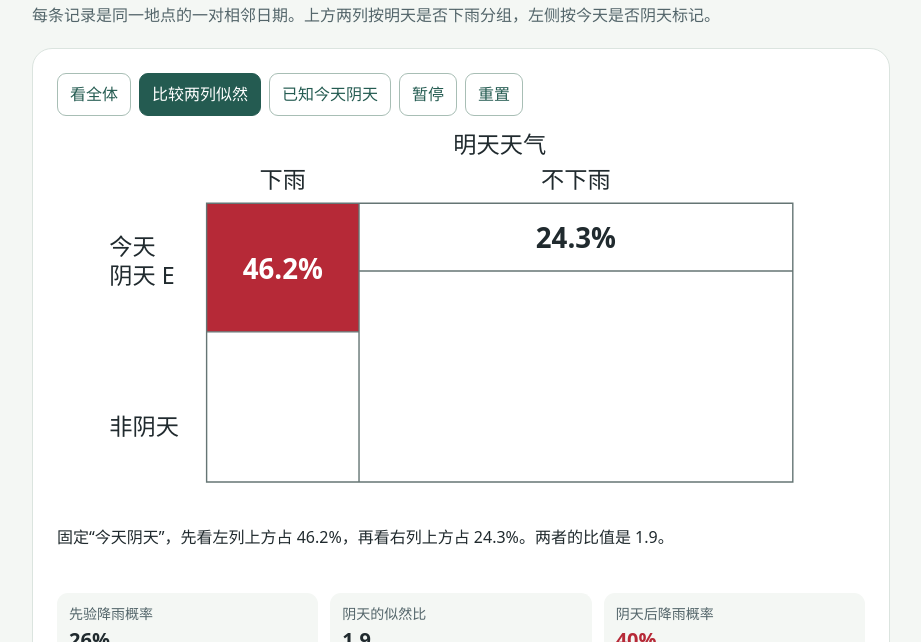
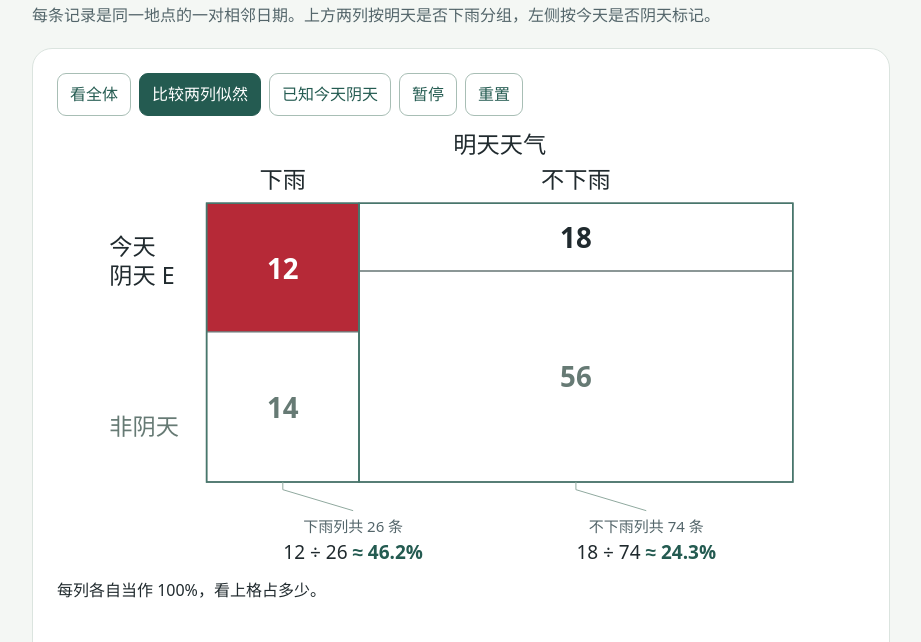
Before and after one commit to randomatom/visual-notes, a plain HTML site: page bayes/weather-likelihood/index.html in a window 1280 px wide. Both pictures are taken after a click on the button "播放三步". Shown: the part 150-792 px from the top of the page, without its empty margins (179-1100 px from the left). Drawn offline with Linux system fonts and the light colour scheme.

Commit message:
Show reference groups in the weather likelihood animation

```diff
--- a/bayes/weather-likelihood/index.html
+++ b/bayes/weather-likelihood/index.html
@@ -26,6 +26,18 @@
   #n0 { fill:#fff; }
   .boundary { stroke:#657574; stroke-width:1.4; vector-effect:non-scaling-stroke; }
   .excluded { fill:none; stroke:#b7c2bd; stroke-dasharray:5 5; }
+  .reference { fill:none; stroke:#47776c; stroke-width:1.6; vector-effect:non-scaling-stroke; pointer-events:none; }
+  .switching .reference { transition:height .32s ease, opacity .2s ease; }
+  .guide { fill:none; stroke:#90a99f; stroke-width:1; vector-effect:non-scaling-stroke; }
+  .calculation { width:min(100%,730px); margin:auto; text-align:center; }
+  .by-column { display:grid; grid-template-columns:repeat(2,minmax(0,1fr)); margin-left:15.15%; margin-right:4.55%; }
+  .calculation small { display:block; color:var(--muted); font-size:clamp(11px,2.8vw,15px); }
+  .equation { font-size:clamp(12px,3.4vw,19px); font-variant-numeric:tabular-nums; }
+  .equation strong { color:var(--teal); white-space:nowrap; }
+  #evidence-calculation strong { color:var(--red); }
+  @media(prefers-reduced-motion:reduce) {
+    .switching .reference { transition:none; }
+  }
   [data-drag] { stroke:transparent; stroke-width:19; vector-effect:non-scaling-stroke; touch-action:none; }
   [data-drag="p"] { cursor:ew-resize; }
   [data-drag="t"], [data-drag="f"] { cursor:ns-resize; }
@@ -72,6 +84,9 @@
     <path id="all-border" class="boundary" fill="none"/>
     <path id="top-border" class="boundary" fill="none" hidden/>
     <path id="lower-border" class="boundary excluded" hidden/>
+    <rect id="reference-left" class="reference" style="opacity:0"/>
+    <rect id="reference-right" class="reference" style="opacity:0"/>
+    <path id="column-guides" class="guide" hidden/>
     <text id="n0" class="counts" text-anchor="middle" dominant-baseline="central"></text>
     <text id="n1" class="counts" text-anchor="middle" dominant-baseline="central"></text>
     <text id="n2" class="counts" text-anchor="middle" dominant-baseline="central"></text>
@@ -80,6 +95,22 @@
     <path data-drag="t" fill="none"/>
     <path data-drag="f" fill="none"/>
   </svg>
+  <div class="calculation" id="likelihood-calculation" hidden>
+    <div class="by-column">
+      <div>
+        <small>下雨列共 <span id="rain-total"></span> 条</small>
+        <div class="equation"><span id="rain-fraction"></span> <strong id="rain-likelihood"></strong></div>
+      </div>
+      <div>
+        <small>不下雨列共 <span id="no-rain-total"></span> 条</small>
+        <div class="equation"><span id="no-rain-fraction"></span> <strong id="no-rain-likelihood"></strong></div>
+      </div>
+    </div>
+  </div>
+  <div class="calculation" id="evidence-calculation" hidden>
+    <small id="cloud-total"></small>
+    <div class="equation"><span id="cloud-fraction"></span> <strong id="cloud-posterior"></strong></div>
+  </div>
   <p id="explanation" aria-live="polite"></p>
   <div class="results">
     <div class="result"><span>先验降雨概率</span><strong id="prior"></strong></div>
@@ -110,6 +141,12 @@ let drag = null;
 const fmt = (value, digits = 1) => Number(value.toFixed(digits)).toString();
 const percent = (value) => fmt(value * 100) + "%";
 
+const count = (value) => {
+  const perHundred = value * 100;
+  return perHundred > 0 && perHundred < 0.001 ? perHundred.toPrecision(2) : fmt(perHundred, 3);
+};
+const nearlyEqual = (a, b) => Math.abs(a - b) < 1e-10;
+
 function path(id, data) {
   byId(id).setAttribute("d", data);
 }
@@ -122,6 +159,26 @@ function textAt(id, x, y, value) {
 function show(id, visible) {
   byId(id).toggleAttribute("hidden", !visible);
 }
+function outline(id, x, y, width, height, visible) {
+  const element = byId(id);
+  element.setAttribute("x", x);
+  element.setAttribute("y", y);
+  element.setAttribute("width", width);
+  element.style.height = height + "px";
+  element.style.opacity = visible ? "1" : "0";
+}
+
+function equation(id, numerator, denominator, proportion) {
+  const top = count(numerator);
+  const total = count(denominator);
+  const result = percent(proportion);
+  const exact = nearlyEqual(Number(top), numerator * 100) &&
+    nearlyEqual(Number(total), denominator * 100) &&
+    nearlyEqual(Number.parseFloat(result), proportion * 100);
+  byId(id + "-fraction").textContent = `${top} ÷ ${total}`;
+  return `${exact ? "=" : "≈"} ${result}`;
+}
+
 function render() {
   const { p, t, f } = values;
   const { x, y, w, h } = frame;
@@ -134,6 +191,7 @@ function render() {
   const leftMid = (x + split) / 2;
   const rightMid = (split + right) / 2;
   const focus = step === 2;
+  const compare = step === 1;
   const a = p * t;
   const b = (1 - p) * f;
   const e = a + b;
@@ -146,21 +204,36 @@ function render() {
   show("all-border", !focus);
   show("top-border", focus);
   show("lower-border", focus);
+  outline("reference-left", x, y, split - x, focus ? leftCut - y : h, step > 0 && (!focus || t > 0));
+  outline("reference-right", split, y, right - split, focus ? rightCut - y : h, step > 0 && (!focus || f > 0));
+  path("column-guides", `M${leftMid} ${bottom}v7L${x + w / 4} 346 M${rightMid} ${bottom}v7L${x + w * 3 / 4} 346`);
+  show("column-guides", compare);
 
   textAt("rain", leftMid, 54, "下雨");
   textAt("no-rain", rightMid, 54, "不下雨");
-  textAt("n0", leftMid, (y + leftCut) / 2, step === 1 ? percent(t) : fmt(a * 100));
-  textAt("n1", rightMid, (y + rightCut) / 2, step === 1 ? percent(f) : fmt(b * 100));
-  textAt("n2", leftMid, (leftCut + bottom) / 2, fmt((p - a) * 100));
-  textAt("n3", rightMid, (rightCut + bottom) / 2, fmt((1 - p - b) * 100));
-  [t, f, 1 - t, 1 - f].forEach((height, index) => show("n" + index, height >= 0.14 && (step !== 1 || index < 2)));
-  for (const id of ["n2", "n3", "non-cloud"]) byId(id).style.fill = focus ? "#a0ada7" : "";
+  textAt("n0", leftMid, (y + leftCut) / 2, count(a));
+  textAt("n1", rightMid, (y + rightCut) / 2, count(b));
+  textAt("n2", leftMid, (leftCut + bottom) / 2, count(p - a));
+  textAt("n3", rightMid, (rightCut + bottom) / 2, count(1 - p - b));
+  [t, f, 1 - t, 1 - f].forEach((height, index) => show("n" + index, height >= 0.14));
+  for (const id of ["n2", "n3", "non-cloud"]) byId(id).style.fill = focus ? "#a0ada7" : (compare ? "#667a74" : "");
   handles[0].setAttribute("d", `M${split} ${y}V${bottom}`);
   handles[1].setAttribute("d", `M${x} ${leftCut}H${split}`);
   handles[2].setAttribute("d", `M${split} ${rightCut}H${right}`);
 
   const lr = f > 0 ? fmt(t / f, 2) : (t > 0 ? "∞" : "未定义");
   const posterior = e > 0 ? percent(a / e) : "未定义";
+  show("likelihood-calculation", compare);
+  show("evidence-calculation", focus && e > 0);
+  byId("rain-total").textContent = count(p);
+  byId("no-rain-total").textContent = count(1 - p);
+  byId("rain-likelihood").textContent = equation("rain", a, p, t);
+  byId("no-rain-likelihood").textContent = equation("no-rain", b, 1 - p, f);
+  if (e > 0) {
+    const sign = nearlyEqual(Number(count(a)) + Number(count(b)), Number(count(e))) ? "=" : "≈";
+    byId("cloud-total").textContent = `两块上格共 ${count(a)} + ${count(b)} ${sign} ${count(e)} 条`;
+    byId("cloud-posterior").textContent = equation("cloud", a, e, a / e);
+  }
   byId("prior").textContent = percent(p);
   byId("lr").textContent = lr;
   byId("posterior").textContent = posterior;
@@ -170,8 +243,8 @@ function render() {
   }
   const messages = [
     "先看整张图。左列宽度是降雨先验，左上红块表示今天阴天且明天下雨。",
-    `固定“今天阴天”，先看左列上方占 ${percent(t)}，再看右列上方占 ${percent(f)}。两者的比值是 ${lr}。`,
-    e > 0 ? `只看两块上方区域。红块 ${fmt(a * 100)} ÷ 阴天总数 ${fmt(e * 100)}，得到后验 ${posterior}。`
+    "每列各自当作 100%，看上格占多少。",
+    e > 0 ? "左上红块仍是分子，两块上格合起来是分母。"
       : "两列都没有阴天记录，因此无法计算已知今天阴天时的降雨概率。"
   ];
   byId("explanation").textContent = messages[step];
@@ -184,6 +257,7 @@ function stop() {
   byId("play").textContent = "播放三步";
 }
 function setStep(value) {
+  plot.classList.toggle("switching", step > 0 && value > 0 && step !== value);
   step = value;
   render();
 }
@@ -198,7 +272,7 @@ byId("play").addEventListener("click", () => {
   timer = setInterval(() => {
     setStep(step + 1);
     if (step === 2) stop();
-  }, 1750);
+  }, 2600);
 });
 byId("reset").addEventListener("click", () => {
   stop();
@@ -208,6 +282,7 @@ byId("reset").addEventListener("click", () => {
 for (const key of Object.keys(values)) {
   byId(key).addEventListener("input", (event) => {
     stop();
+    plot.classList.remove("switching");
     values[key] = Number(event.target.value) / 100;
     render();
   });
@@ -216,6 +291,7 @@ for (const handle of handles) {
   handle.addEventListener("pointerdown", (event) => {
     if (drag) return;
     stop();
+    plot.classList.remove("switching");
     drag = { key: handle.dataset.drag, pointer: event.pointerId };
     handle.setPointerCapture(event.pointerId);
   });
```
